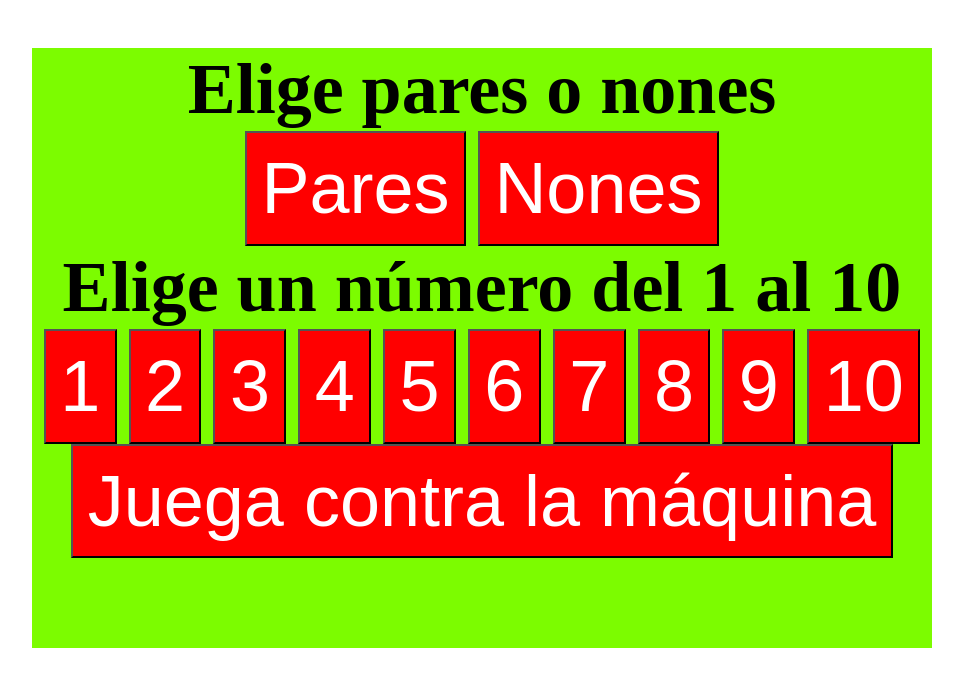
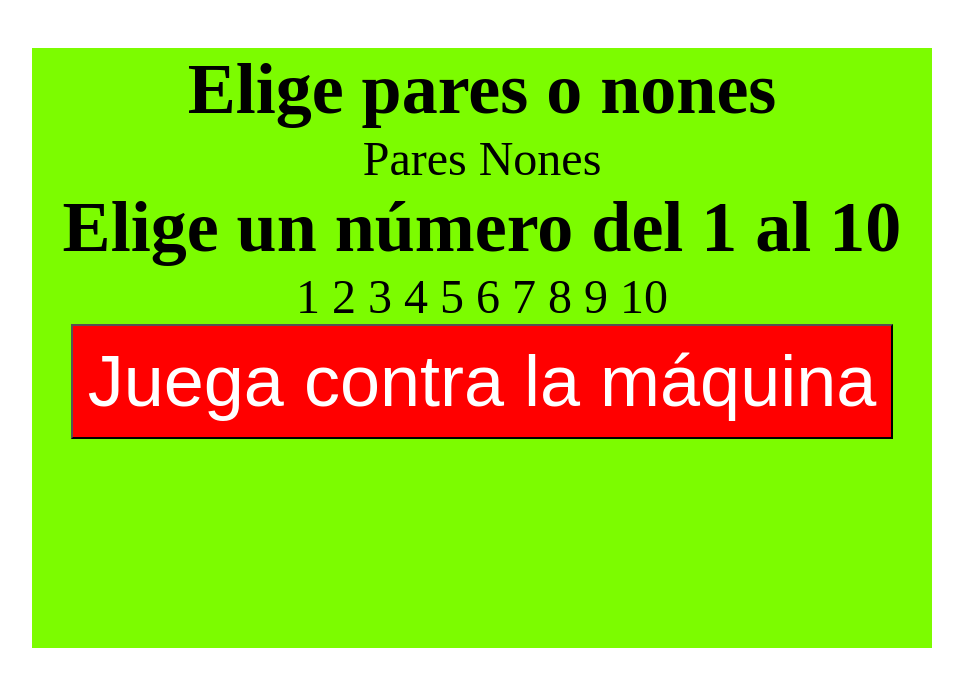
Before and after one commit to canodelacuadra/paresynones, a plain HTML site: page index.html in a window 1280 px wide. Both pictures are taken after a click on the button "¡¡¡Vamos a jugar!!!". Shown: the whole page, without its empty margins (176-1139 px from the left). Drawn offline with Linux system fonts and the light colour scheme.

Commit message:
subo pasopantallas

```diff
--- a/index.html
+++ b/index.html
@@ -36,24 +36,26 @@ y pasamos a la pantalla 4, tras un breve espacio por la tres
                      <form>
 <div id='paresynones'>
 <h2> Elige pares o nones</h2>
-<button> Pares</button>
-<button> Nones</button>
+<label> Pares <input type='radio' value='pares' name='paresnones'></label>
+    <label> Nones<input type='radio' value='impares' name='paresnones'></label>
+
             </div>
 
  <div id='numeros'>
  <h2> Elige un número del 1 al 10</h2>
- <button> 1</button>
- <button> 2</button>
-   <button> 3</button>
- <button> 4</button>
-<button> 5</button>
- <button>6</button>
- <button> 7</button>
- <button> 8</button>
-  <button> 9</button>
- <button> 10</button>
+ <label> 1<input type='radio' value='1' name='numeros'></label>
+     <label> 2<input type='radio' value='2' name='numeros'></label>
+     <label> 3<input type='radio' value='3' name='numeros'></label>
+     <label> 4<input type='radio' value='4' name='numeros'></label>
+     <label> 5<input type='radio' value='5' name='numeros'></label>
+     <label> 6<input type='radio' value='6' name='numeros'></label>
+     <label> 7<input type='radio' value='7' name='numeros'></label>
+     <label> 8<input type='radio' value='8' name='numeros'></label>
+     <label> 9<input type='radio' value='9' name='numeros'></label>
+     <label> 10<input type='radio' value='10' name='numeros'></label>
+
          </div>
-    <button  type='button' id='comjuego'> Juega contra la máquina</button>
+    <button onclick='jugar()' type='button' id='comjuego'> Juega contra la máquina</button>
             </form>
         </div>
         <!-- Inicio de la pantalla 3-->
@@ -64,12 +66,10 @@ y pasamos a la pantalla 4, tras un breve espacio por la tres
         <!-- Inicio de la pantalla 4:   vemos los resultados del juego y definimos ganador
             invitamos a jugar otra vez o nos vamos-->
         <div id='pantalla4' class='pantalla'>
-          <p> Has elegido <span id='selectnino'>pares</span></p>
-            <p> La maquina ha elegido <span id='selectmaquina'>impares</span></p>
-            <p> Elegiste el número <span id='selectnumero'>5</span></p>
-            <p> La maquina ha elegido el numero <span id='selectmaquina'>6</span></p>
-            <p> 5 + 6 = 11 y 11 es impar</p>
-            <p> El vencedor es la máquina</p>
+          <ul id='display'>
+
+
+            </ul>
             <button id='volver' type='button'> Quieres volver a jugar</button>
             <button id='despedida'type='button'> Abandonar juego</button>
         </div>
@@ -80,6 +80,9 @@ y pasamos a la pantalla 4, tras un breve espacio por la tres
 
 
     </div>
+     <script src="tomardatos.js"></script>
+
+         <script src="mostrarResultados.js"></script>
     <script src="script.js"></script>
 <script src="pasopantallas.js"></script>
 
```
